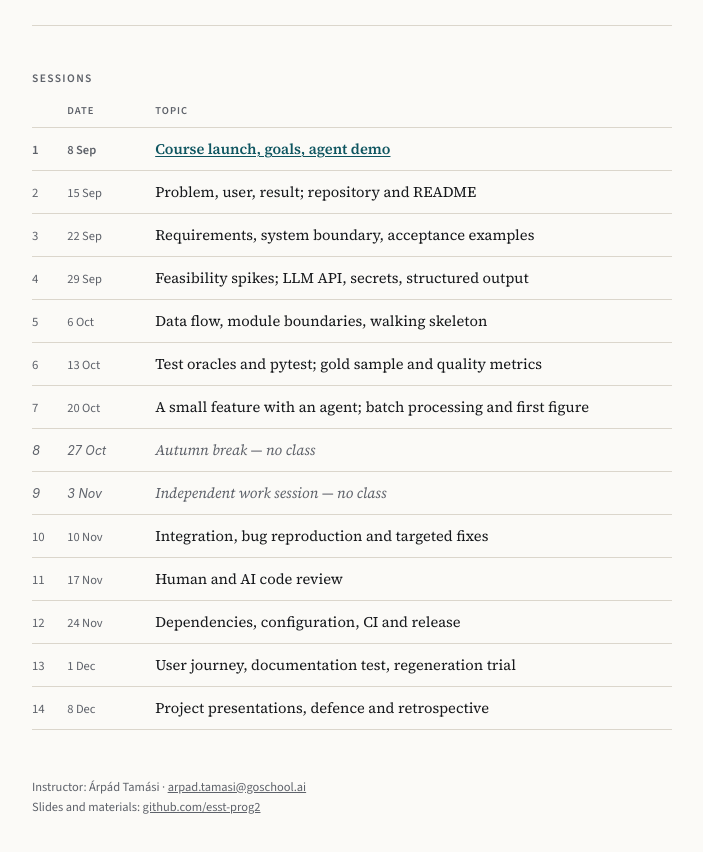
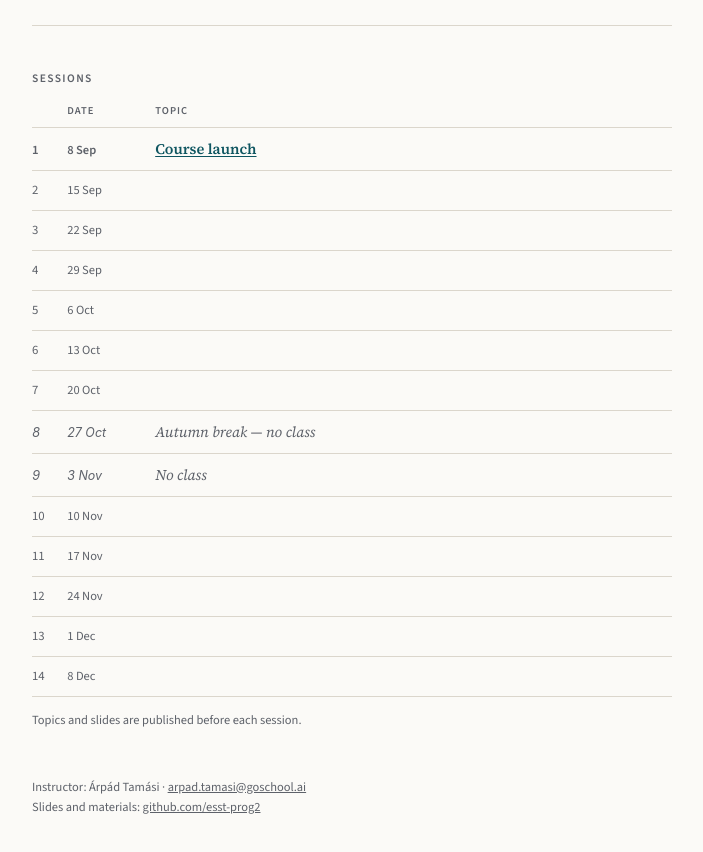
Before and after one commit to esst-prog2/esst-prog2.github.io, a plain HTML site: page index.html in a window 1280 px wide. Shown: the part 540-1392 px from the top of the page, without its empty margins (288-991 px from the left). Drawn offline with Linux system fonts and the light colour scheme; a web font is replaced by a local one.

Commit message:
Csak a szünetek szerepelnek, a többi alkalom témája később

```diff
--- a/index.html
+++ b/index.html
@@ -57,6 +57,7 @@ tr.szunet td{color:var(--tinta-halvany);font-style:italic}
 tr.most-sor td{font-weight:600}
 a{color:var(--meres)}
 a.dia{font-weight:600;text-decoration-thickness:1px;text-underline-offset:2px}
+.megj{font-family:var(--betu-jelzes);font-size:.78rem;color:var(--tinta-halvany);margin:.9rem 0 0}
 footer{margin-top:3rem;font-family:var(--betu-jelzes);font-size:.78rem;
   color:var(--tinta-halvany);line-height:1.6}
 footer a{color:var(--tinta-halvany)}
@@ -87,22 +88,23 @@ footer a{color:var(--tinta-halvany)}
   <table>
     <thead><tr><th></th><th>Date</th><th>Topic</th></tr></thead>
     <tbody>
-      <tr class="most-sor"><td>1</td><td class="datum">8 Sep</td><td><a class="dia" href="01.pdf">Course launch, goals, agent demo</a></td></tr>
-      <tr><td>2</td><td class="datum">15 Sep</td><td>Problem, user, result; repository and README</td></tr>
-      <tr><td>3</td><td class="datum">22 Sep</td><td>Requirements, system boundary, acceptance examples</td></tr>
-      <tr><td>4</td><td class="datum">29 Sep</td><td>Feasibility spikes; LLM API, secrets, structured output</td></tr>
-      <tr><td>5</td><td class="datum">6 Oct</td><td>Data flow, module boundaries, walking skeleton</td></tr>
-      <tr><td>6</td><td class="datum">13 Oct</td><td>Test oracles and pytest; gold sample and quality metrics</td></tr>
-      <tr><td>7</td><td class="datum">20 Oct</td><td>A small feature with an agent; batch processing and first figure</td></tr>
+      <tr class="most-sor"><td>1</td><td class="datum">8 Sep</td><td><a class="dia" href="01.pdf">Course launch</a></td></tr>
+      <tr><td>2</td><td class="datum">15 Sep</td><td></td></tr>
+      <tr><td>3</td><td class="datum">22 Sep</td><td></td></tr>
+      <tr><td>4</td><td class="datum">29 Sep</td><td></td></tr>
+      <tr><td>5</td><td class="datum">6 Oct</td><td></td></tr>
+      <tr><td>6</td><td class="datum">13 Oct</td><td></td></tr>
+      <tr><td>7</td><td class="datum">20 Oct</td><td></td></tr>
       <tr class="szunet"><td>8</td><td class="datum">27 Oct</td><td>Autumn break — no class</td></tr>
-      <tr class="szunet"><td>9</td><td class="datum">3 Nov</td><td>Independent work session — no class</td></tr>
-      <tr><td>10</td><td class="datum">10 Nov</td><td>Integration, bug reproduction and targeted fixes</td></tr>
-      <tr><td>11</td><td class="datum">17 Nov</td><td>Human and AI code review</td></tr>
-      <tr><td>12</td><td class="datum">24 Nov</td><td>Dependencies, configuration, CI and release</td></tr>
-      <tr><td>13</td><td class="datum">1 Dec</td><td>User journey, documentation test, regeneration trial</td></tr>
-      <tr><td>14</td><td class="datum">8 Dec</td><td>Project presentations, defence and retrospective</td></tr>
+      <tr class="szunet"><td>9</td><td class="datum">3 Nov</td><td>No class</td></tr>
+      <tr><td>10</td><td class="datum">10 Nov</td><td></td></tr>
+      <tr><td>11</td><td class="datum">17 Nov</td><td></td></tr>
+      <tr><td>12</td><td class="datum">24 Nov</td><td></td></tr>
+      <tr><td>13</td><td class="datum">1 Dec</td><td></td></tr>
+      <tr><td>14</td><td class="datum">8 Dec</td><td></td></tr>
     </tbody>
   </table>
+  <p class="megj">Topics and slides are published before each session.</p>
 
   <footer>
     Instructor: Árpád Tamási · <a href="mailto:arpad.tamasi@goschool.ai">arpad.tamasi@goschool.ai</a><br>
```
